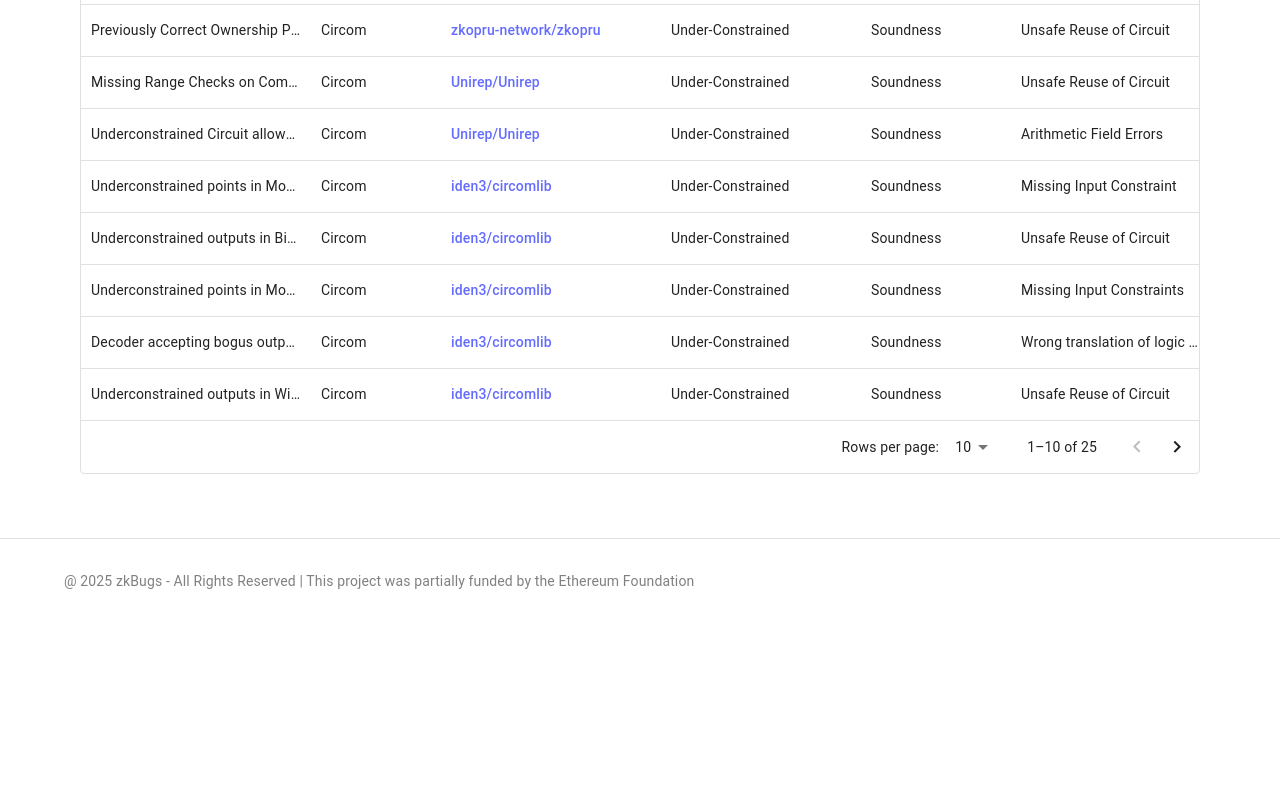
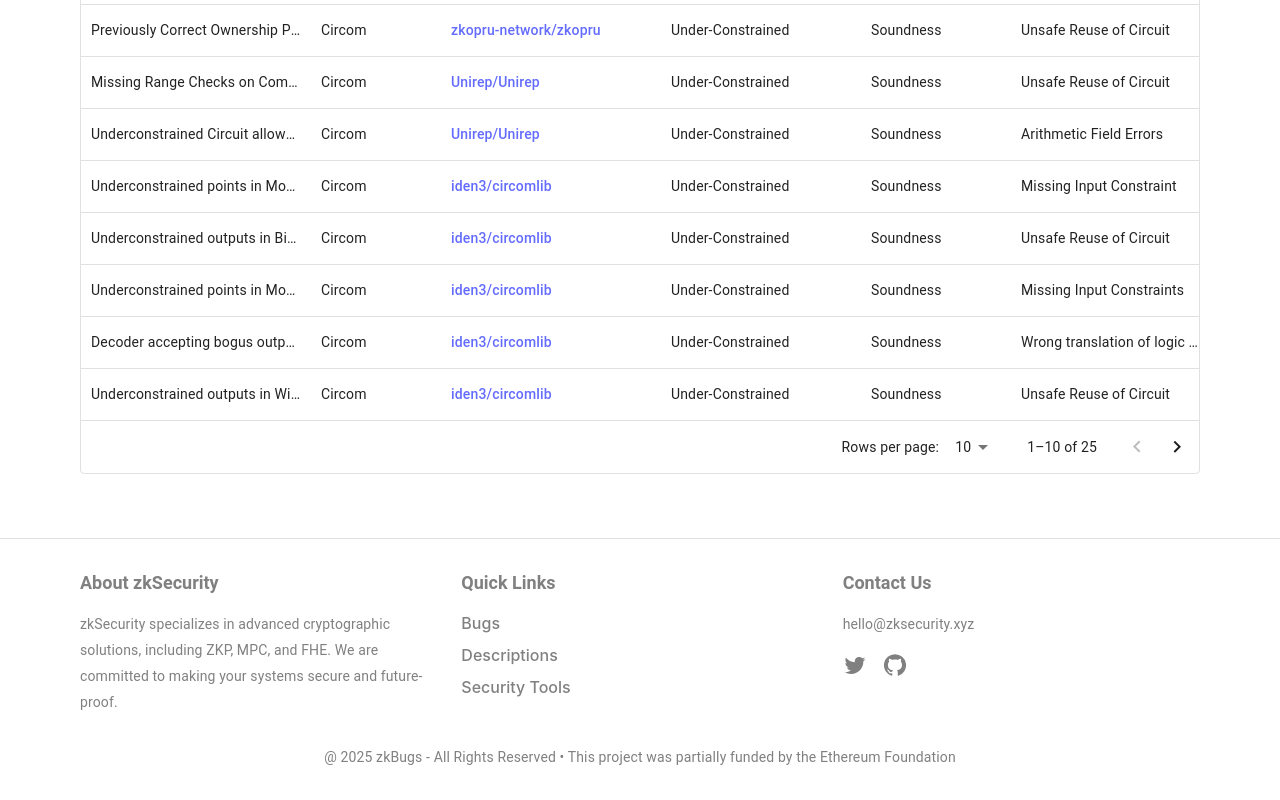
Before and after one commit to zksecurity/zkbugs-website, a React (Vite) app: page / in a window 1280 px wide. Shown: the part 887-1687 px from the top of the page. Before the commit the page ends 1511 px from the top, so only its background shows below. Built offline with nearby package versions, Linux system fonts and the light colour scheme.

Commit message:
style updates in footer and header

```diff
--- a/src/components/footer/Footer.jsx
+++ b/src/components/footer/Footer.jsx
@@ -1,25 +1,136 @@
+import { NavLink } from "react-router";
 import { styled, Typography } from "@mui/material";
+import {
+  GitHub as GithubIcon,
+  Twitter as TwitterIcon,
+} from "@mui/icons-material";
+import Container from "../layout/Container";
+import { paths } from "../../utils/paths";
 
-const FooterStyled = styled("footer")({
-  padding: "2rem 4rem",
+const FooterStyled = styled("footer")(({ theme }) => ({
+  padding: "2rem",
   marginTop: "4rem",
   borderTop: "1px solid #e0e0e0",
-  display: "flex",
-  justifyContent: "space-between",
   alignItems: "center",
+  color: "#808080",
+  "& *": {
+    transition: "all 0.2s",
+  },
+  "& .main-content": {
+    display: "grid",
+    gridTemplateColumns: "repeat(1, minmax(0,1fr))",
+    gap: "1.5rem",
+    [theme.breakpoints.up(768)]: {
+      gridTemplateColumns: "repeat(3, minmax(0,1fr))",
+    },
+    "& .title": {
+      fontSize: "18px",
+      fontWeight: 700,
+      marginBottom: "1rem",
+    },
+    "& .text-sm": {
+      fontSize: "14px",
+      lineHeight: "1.625rem",
+    },
+    "& .socials": {
+      marginTop: "1rem",
+      display: "flex",
+      gap: "1rem",
+      [theme.breakpoints.up(768)]: {
+        justifyContent: "flex-start",
+      },
+      "& .social-icon": {
+        color: "#808080",
+        "&:hover": {
+          color: "#9333ea",
+        },
+      },
+    },
+    "& .quick-links": {
+      "& ul": {
+        listStyle: "none",
+        paddingLeft: 0,
+        "& li": {
+          marginBottom: "0.5rem",
+          "& a": {
+            color: "inherit",
+          },
+          "&:hover": {
+            "& a": {
+              color: "#9333ea",
+            },
+          },
+        },
+      },
+    },
+  },
   "& .footer-text": {
+    textAlign: "center",
     color: "#808080",
     fontSize: "14px",
+    marginTop: "2rem",
   },
-});
+}));
 
 const currentDate = new Date().getFullYear();
 
 function Footer() {
   return (
     <FooterStyled>
+      <Container>
+        <div className="main-content">
+          <div>
+            <Typography variant="h5" className="title">
+              About zkSecurity
+            </Typography>
+            <Typography className="text-sm">
+              zkSecurity specializes in advanced cryptographic solutions,
+              including ZKP, MPC, and FHE. We are committed to making your
+              systems secure and future-proof.
+            </Typography>
+          </div>
+          <div className="quick-links ">
+            <Typography variant="h5" className="title">
+              Quick Links
+            </Typography>
+            <ul>
+              <li>
+                <NavLink to={paths.home}>Bugs</NavLink>
+              </li>
+              <li>
+                <NavLink to={paths.descriptions}>Descriptions</NavLink>
+              </li>
+              <li>
+                <NavLink to={paths.tools}>Security Tools</NavLink>
+              </li>
+            </ul>
+          </div>
+          <div>
+            <Typography variant="h5" className="title">
+              Contact Us
+            </Typography>
+            <Typography className="text-sm">hello@zksecurity.xyz</Typography>
+            <div className="socials">
+              <a
+                href="https://twitter.com/zksecurityXYZ"
+                className="hover:text-white"
+                aria-label="Twitter"
+              >
+                <TwitterIcon className="social-icon" />
+              </a>
+              <a
+                href="https://github.com/zksecurity"
+                className="hover:text-white"
+                aria-label="GitHub"
+              >
+                <GithubIcon className="social-icon" />
+              </a>
+            </div>
+          </div>
+        </div>
+      </Container>
       <Typography className="footer-text">
-        @ {currentDate} zkBugs - All Rights Reserved | This project was
+        @ {currentDate} zkBugs - All Rights Reserved • This project was
         partially funded by the Ethereum Foundation
       </Typography>
     </FooterStyled>
--- a/src/components/header/Header.jsx
+++ b/src/components/header/Header.jsx
@@ -33,6 +33,13 @@ const HeaderStyled = styled("div")({
       "&:hover": {
         borderBottom: "2px solid rgb(128, 143, 170)",
       },
+      "&.active": {
+        // color: "#ae925c",
+        color: "#9333ea",
+        "&:hover": {
+          borderBottom: "2px solid transparent",
+        },
+      },
     },
   },
 });
--- a/src/pages/home/HomePage.jsx
+++ b/src/pages/home/HomePage.jsx
@@ -18,7 +18,6 @@ const SectionContainer = styled(Container)({
 function HomePage() {
   const bugsData = useBugs();
   const { filteredBugs, updateFilters } = useFilteredBugs(bugsData);
-  console.log(filteredBugs);
   return (
     <>
       <SectionContainer className="filters-section">
```
